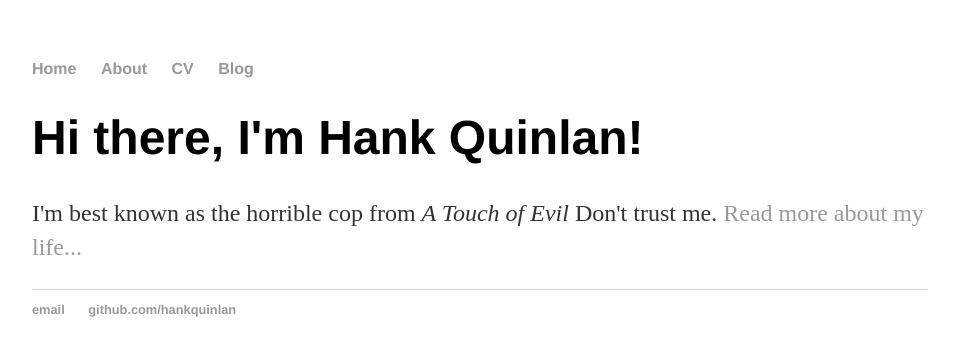
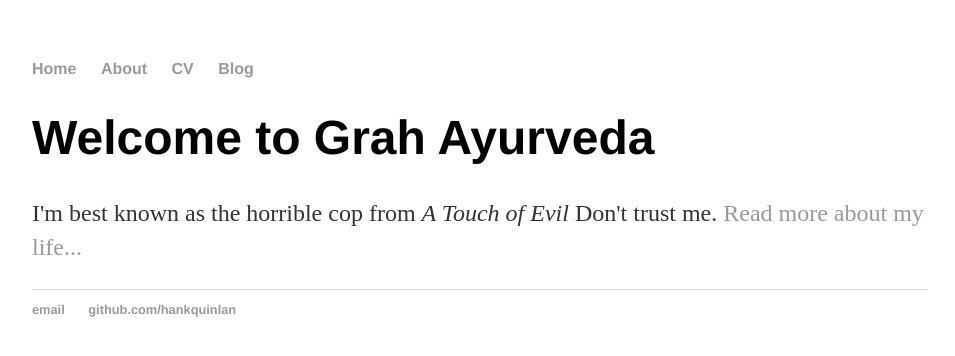
Before and after one commit to GrahAyurveda/GrahAyurved.github.io, a Jekyll site: the page built from index.html, in a window 1280 px wide. Shown: the top 356 px of the page, without its empty margins (160-1115 px from the left). Built offline with Jekyll 4.4.1, drawn with Linux system fonts in a browser that asks for light colours.

Commit message:
Update index.html

```diff
--- a/index.html
+++ b/index.html
@@ -1,30 +1,8 @@
-<!DOCTYPE html>
-<html>
-	<head>
-		<title>Hank Quinlan, Horrible Cop</title>
-		<!-- link to main stylesheet -->
-		<link rel="stylesheet" type="text/css" href="/css/main.css">
-	</head>
-	<body>
-		<nav>
-    		<ul>
-        		<li><a href="/">Home</a></li>
-	        	<li><a href="/about">About</a></li>
-        		<li><a href="/cv">CV</a></li>
-        		<li><a href="/blog">Blog</a></li>
-    		</ul>
-		</nav>
-		<div class="container">
-    		<div class="blurb">
-        		<h1>Hi there, I'm Hank Quinlan!</h1>
-				<p>I'm best known as the horrible cop from <em>A Touch of Evil</em> Don't trust me. <a href="/about">Read more about my life...</a></p>
-    		</div><!-- /.blurb -->
-		</div><!-- /.container -->
-		<footer>
-    		<ul>
-        		<li><a href="mailto:hankquinlanhub@gmail.com">email</a></li>
-        		<li><a href="https://github.com/hankquinlan">github.com/hankquinlan</a></li>
-			</ul>
-		</footer>
-	</body>
-</html>
+---
+layout: default
+title: Grah Ayurveda
+---
+<div class="blurb">
+	<h1>Welcome to Grah Ayurveda</h1>
+	<p>I'm best known as the horrible cop from <em>A Touch of Evil</em> Don't trust me. <a href="/about">Read more about my life...</a></p>
+</div><!-- /.blurb -->
```
